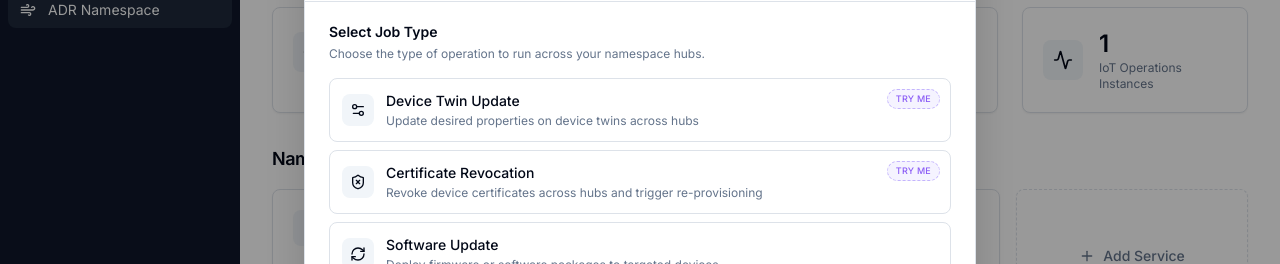
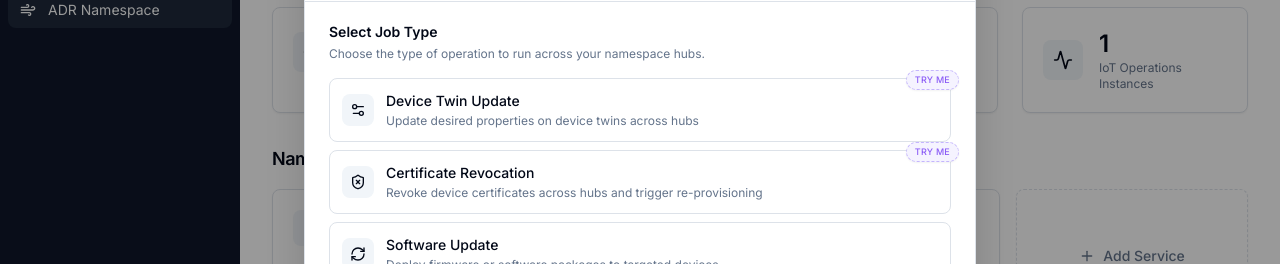
Before and after one commit to dimatx/dimatokar-ui-prototyping-microsoft, a React (Vite) app: page /adr-namespace in a window 1280 px wide. Both pictures are taken after a click on the button "New Job". Shown: the part 165-429 px from the top of the page. Built offline with nearby package versions, Linux system fonts and the light colour scheme.

Commit message:
Move try-me badge outside card border

```diff
--- a/src/workflows/adr-namespace/NewJobWizard.tsx
+++ b/src/workflows/adr-namespace/NewJobWizard.tsx
@@ -524,10 +524,10 @@ function StepJobType({
           const isSelected = selected === type.id
           const isDemo = type.id === 'twin-update' || type.id === 'cert-revocation'
           return (
+            <div key={type.id} className="relative">
               <button
-              key={type.id}
                 onClick={() => onSelect(type.id)}
-              className={`relative flex w-full items-center gap-3 rounded-lg border p-3 text-left transition-all ${
+                className={`flex w-full items-center gap-3 rounded-lg border p-3 text-left transition-all ${
                   isSelected
                     ? 'border-foreground bg-muted/30 ring-1 ring-foreground'
                     : 'hover:bg-muted/30'
@@ -549,12 +549,13 @@ function StepJobType({
                     <Check className="h-3 w-3" />
                   </div>
                 )}
+              </button>
               {isDemo && !isSelected && (
-                <span className="absolute right-2.5 top-2.5 rounded-full border border-dashed border-violet-300 bg-violet-50 px-2 py-0.5 text-[9px] font-medium text-violet-500 tracking-wide uppercase">
+                <span className="absolute -right-2 -top-2 z-10 rounded-full border border-dashed border-violet-300 bg-violet-50 px-2 py-0.5 text-[9px] font-medium text-violet-500 tracking-wide uppercase shadow-sm">
                   try me
                 </span>
               )}
-            </button>
+            </div>
           )
         })}
       </div>
```
Lines whose indentation alone changed are shown as unchanged.
